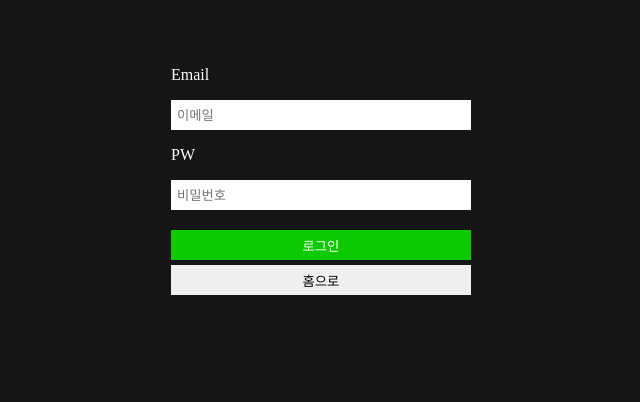
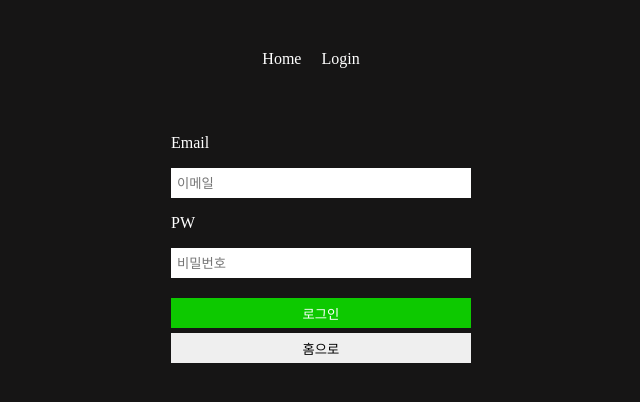
Before and after one commit to dlworhd/possential-client, a Vue app: page /login in a window 1280 px wide. Shown: the top 402 px of the page, without its empty margins (319-959 px from the left). Built offline with nearby package versions, Linux system fonts and the light colour scheme.

Commit message:
#19 feat: Implement Axios Interceptor Instance (#20)

```diff
--- a/src/App.vue
+++ b/src/App.vue
@@ -1,8 +1,7 @@
 <script lang="ts">
 import { RouterLink, RouterView } from 'vue-router'
 import { defineComponent } from 'vue';
-
-
+import NavBar from './components/NavBar.vue';
 
 export default defineComponent({
     data() {
@@ -12,12 +11,16 @@ export default defineComponent({
             }
         };
     },
+    components: {
+      NavBar
+    }
 })
 
 </script>
 
 <template>
   <div id="app">
+    <NavBar />
     <RouterView />
   </div>
 </template>
--- /dev/null
+++ b/src/components/NavBar.vue
@@ -0,0 +1,55 @@
+<template>
+
+<div class="container">
+
+<li class="navItem" v-for="item in navItems" :key="item.id" >
+    <router-link :to="item.path">
+        {{ item.name }}
+    </router-link>
+</li>
+</div>
+
+</template>
+
+<script lang="ts">
+import { defineComponent } from 'vue';
+import { RouterLink } from 'vue-router';
+export default defineComponent({
+    data(){
+        return {
+            navItems: [
+            {
+                id: 1,
+                name: 'Home',
+                path: '/'
+            },
+            {
+                id: 1,
+                name: 'Login',
+                path: '/login'
+            },
+            ]
+        }
+    }
+
+})
+</script>
+
+<style scoped>
+
+a {
+    color: white;
+    text-decoration: none;
+}
+
+.container {
+    display: flex;
+    justify-content: center;
+}
+
+.navItem {
+    color: white;
+    list-style: none;
+    margin-right: 20px;
+}
+</style>
--- a/src/components/user/LoginForm.vue
+++ b/src/components/user/LoginForm.vue
@@ -50,10 +50,10 @@ export default defineComponent({
             try{
                 await axios.post("http://localhost:8080/api/auth/login", this.user).then(response => {
                     console.log(response.data)
-                    const { grantType, accessToken, refreshToken } = response.data
-                    localStorage.setItem('grantType', grantType)
+                    const accessToken = response.data.value
                     localStorage.setItem('accessToken', accessToken)
-                    localStorage.setItem('refreshToken', refreshToken)
+
+                    console.log(`accessToken = ${accessToken}`);
 
                     this.$router.push('/')
                 })
--- a/src/router/index.ts
+++ b/src/router/index.ts
@@ -2,6 +2,7 @@ import { createRouter, createWebHistory } from 'vue-router'
 import HomeView from '@/views/HomeView.vue';
 import SignUpView from '@/views/SignUpView.vue';
 import LoginForm from '@/components/user/LoginForm.vue';
+import PosView from '@/views/PosView.vue';
 
 export default createRouter({
   history: createWebHistory(),
@@ -16,6 +17,10 @@ export default createRouter({
   {
     path: '/login',
     component: LoginForm
+  },
+  {
+    path: '/pos',
+    component: PosView
   }
 ],
 })
--- /dev/null
+++ b/src/views/PosView.vue
@@ -0,0 +1,21 @@
+<template>
+    <div>
+        <StoreBoard/>
+    </div>
+</template>
+
+<script lang="ts">
+import { defineComponent } from 'vue';
+import StoreBoard from '@/components/store/StoreBoard.vue';
+
+export default defineComponent({
+
+    components:{
+        StoreBoard
+    }
+})
+</script>
+
+<style>
+
+</style>
```
Also changed, not shown: src/plugin/CustomAxios.ts (added, +22 -0 lines).
